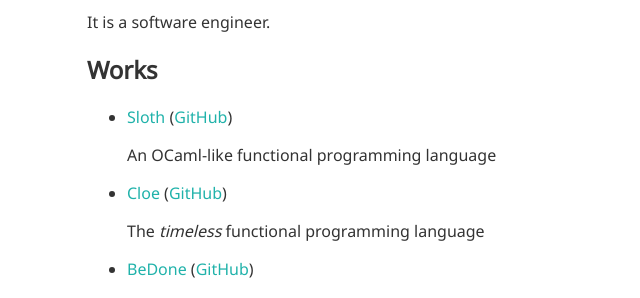
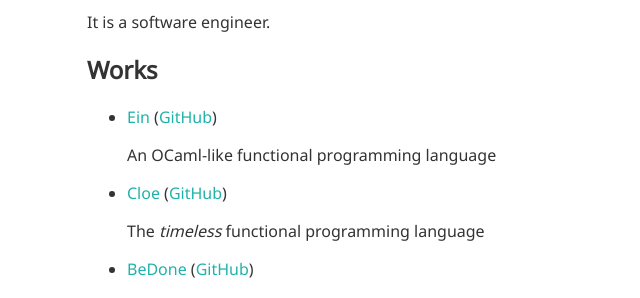
Before and after one commit to raviqqe/raviqqe.github.io, a Jekyll site: the page built from index.md, in a window 1280 px wide. Shown: the part 132-430 px from the top of the page, without its empty margins (153-793 px from the left). Built offline with Jekyll 4.4.1, drawn with Linux system fonts in a browser that asks for light colours; our own code applies the rules of GitHub Pages for plain Markdown files.

Commit message:
Rename Sloth

```diff
--- a/index.md
+++ b/index.md
@@ -10,7 +10,7 @@ It is a software engineer.
 
 ## Works
 
-- [Sloth](https://github.com/raviqqe/sloth) ([GitHub](https://github.com/raviqqe/sloth))
+- [Ein](https://github.com/raviqqe/ein) ([GitHub](https://github.com/raviqqe/ein))
 
   An OCaml-like functional programming language
 
```
